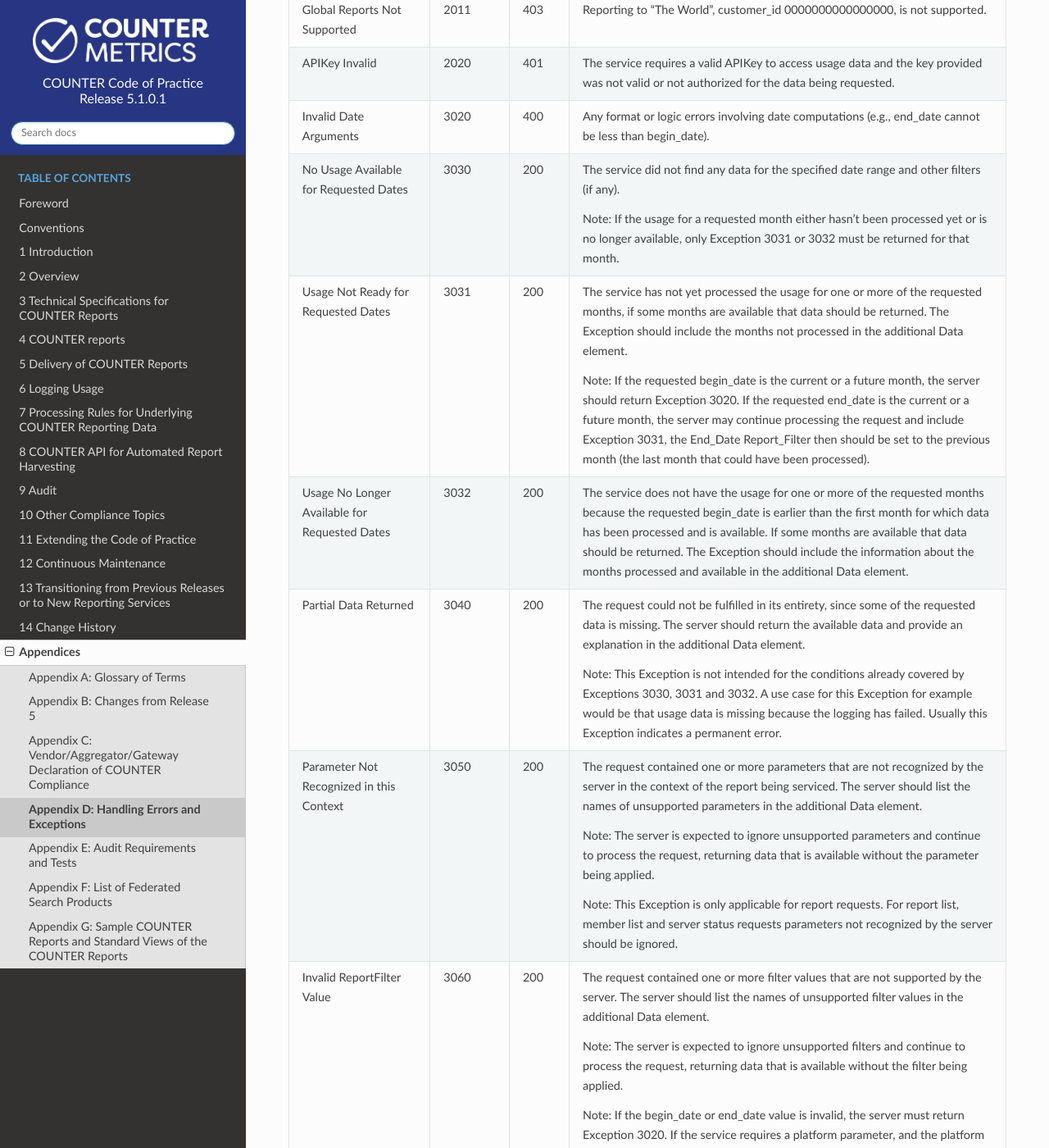
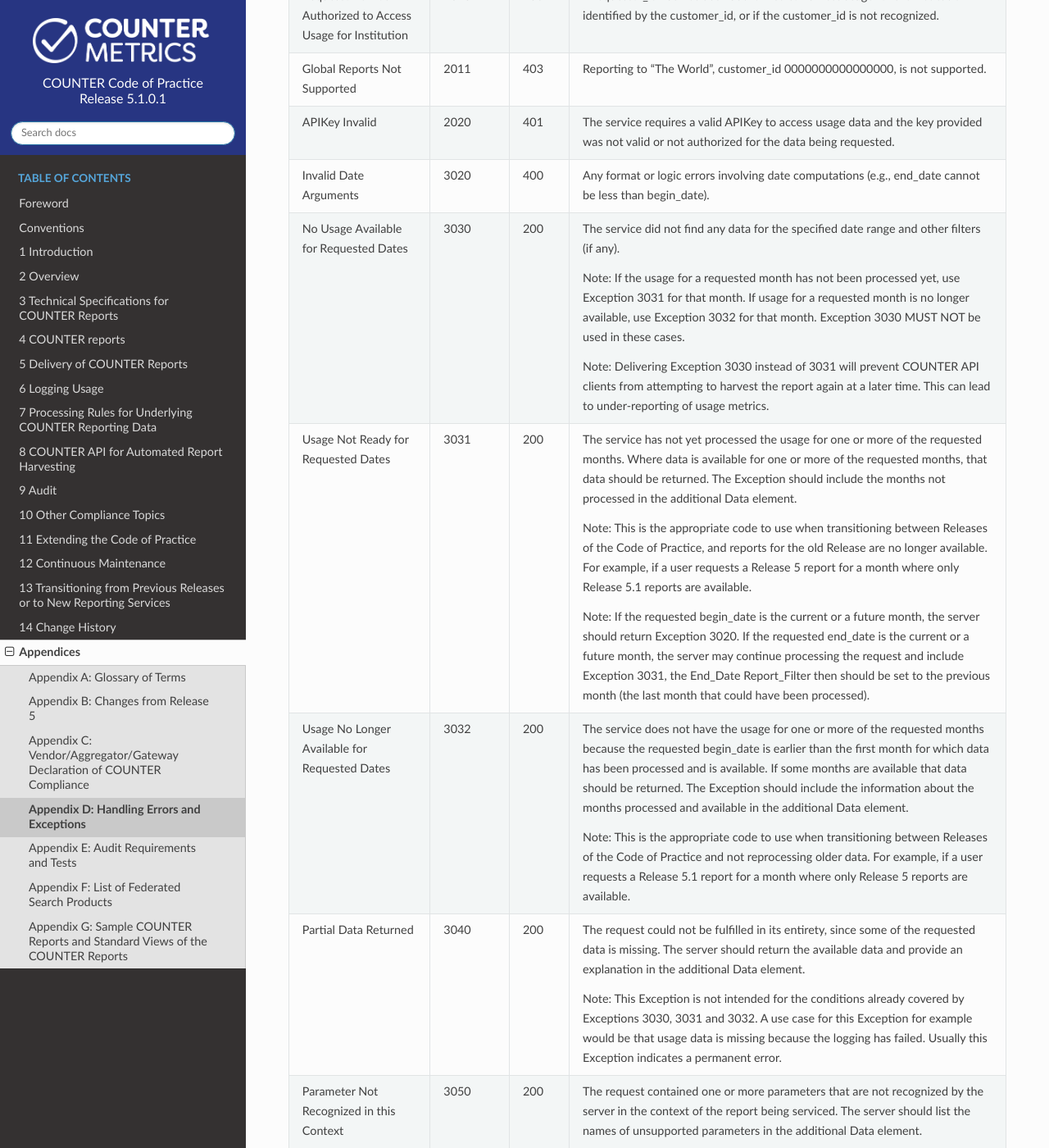
Before and after one commit to Project-Counter/cop5, a Sphinx documentation site: the page built from source/appendices/d-handling-errors-and-exceptions.rst, in a window 1280 px wide and 1400 px high, scrolled down 2771 px. Shown: the whole window at 82% size. Built offline with Sphinx 7.4.7 and the Read the Docs theme 3.1.0, drawn with Linux system fonts in a browser that asks for light colours; some of the changed text lies outside the part shown.

Commit message:
Clarify handling of reports without usage and use of Exceptions 303X (#347)

```diff
--- a/source/appendices/d-handling-errors-and-exceptions.rst
+++ b/source/appendices/d-handling-errors-and-exceptions.rst
@@ -11,7 +11,7 @@
 
 Note: The main Code of Practice document takes precedence in the case of any conflicts between it and this appendix.
 
-Exceptions are used both for reporting errors that occur while responding to a COUNTER API (formerly sushi) call and, when generating a report, for indicating that the report differs from what might be expected. While the COUNTER API Specification (see :numref:`api`) defines the API methods and the JSON response formats, including the format for Exceptions, this appendix defines the permissible Exceptions, that is the Exception Codes, the corresponding Exception Messages and HTTP status codes, and how these Exceptions are expected to be used. Some of the Exceptions also can occur when generating tabular reports at an administrative/reporting site.
+Exceptions are used both for reporting errors that occur while responding to a COUNTER API (formerly sushi) call and, when generating a report, for indicating that the report differs from what might be expected. While the COUNTER API Specification (see :numref:`api`) defines the API methods and the JSON response formats, including the format for Exceptions, this appendix defines the permissible Exceptions (that is, the Exception Codes, the corresponding Exception Messages, and HTTP status codes), and how these Exceptions are expected to be used. Some of the Exceptions also can occur when generating tabular reports at an administrative/reporting site.
 
 There are four types of errors that can occur while responding to COUNTER API calls:
 
@@ -23,6 +23,8 @@
 When requesting a tabular report at an administrative/reporting site, only the last type of error should occur and be included in a report. The website is expected to gracefully handle other errors that might occur while generating the report.
 
 While only a single Exception can be returned for a non-200 HTTP status code, the Exceptions element in the report header allows to return multiple Exceptions with HTTP status code 200, both in JSON and tabular reports. If the COUNTER API server detects multiple errors, including some with a non-200 HTTP status code, it MUST only return a single Exception with a non-200 HTTP status code, preferably the one with the lowest Exception Code.
+
+Note that COUNTER reports without usage MUST include an appropriate Exception. That is, reports without an Exception must contain at least one metric with a count.
 
 The COUNTER API Specification defines the general JSON format for Exceptions as follows:
 
@@ -150,12 +152,16 @@
      - 200
      - The service did not find any data for the specified date range and other filters (if any).
 
-       Note: If the usage for a requested month either hasn’t been processed yet or is no longer available, only Exception 3031 or 3032 must be returned for that month.
+       Note: If the usage for a requested month has not been processed yet, use Exception 3031 for that month. If usage for a requested month is no longer available, use Exception 3032 for that month. Exception 3030 MUST NOT be used in these cases.
+
+       Note: Delivering Exception 3030 instead of 3031 will prevent COUNTER API clients from attempting to harvest the report again at a later time. This can lead to under-reporting of usage metrics.
 
    * - Usage Not Ready for Requested Dates
      - 3031
      - 200
-     - The service has not yet processed the usage for one or more of the requested months, if some months are available that data should be returned. The Exception should include the months not processed in the additional Data element.
+     - The service has not yet processed the usage for one or more of the requested months. Where data is available for one or more of the requested months, that data should be returned. The Exception should include the months not processed in the additional Data element.
+
+       Note: This is the appropriate code to use when transitioning between Releases of the Code of Practice, and reports for the old Release are no longer available. For example, if a user requests a Release 5 report for a month where only Release 5.1 reports are available.
 
        Note: If the requested begin_date is the current or a future month, the server should return Exception 3020. If the requested end_date is the current or a future month, the server may continue processing the request and include Exception 3031, the End_Date Report_Filter then should be set to the previous month (the last month that could have been processed).
 
@@ -163,6 +169,8 @@
      - 3032
      - 200
      - The service does not have the usage for one or more of the requested months because the requested begin_date is earlier than the first month for which data has been processed and is available. If some months are available that data should be returned. The Exception should include the information about the months processed and available in the additional Data element.
+
+       Note: This is the appropriate code to use when transitioning between Releases of the Code of Practice and not reprocessing older data. For example, if a user requests a Release 5.1 report for a month where only Release 5 reports are available.
 
    * - Partial Data Returned
      - 3040
```
